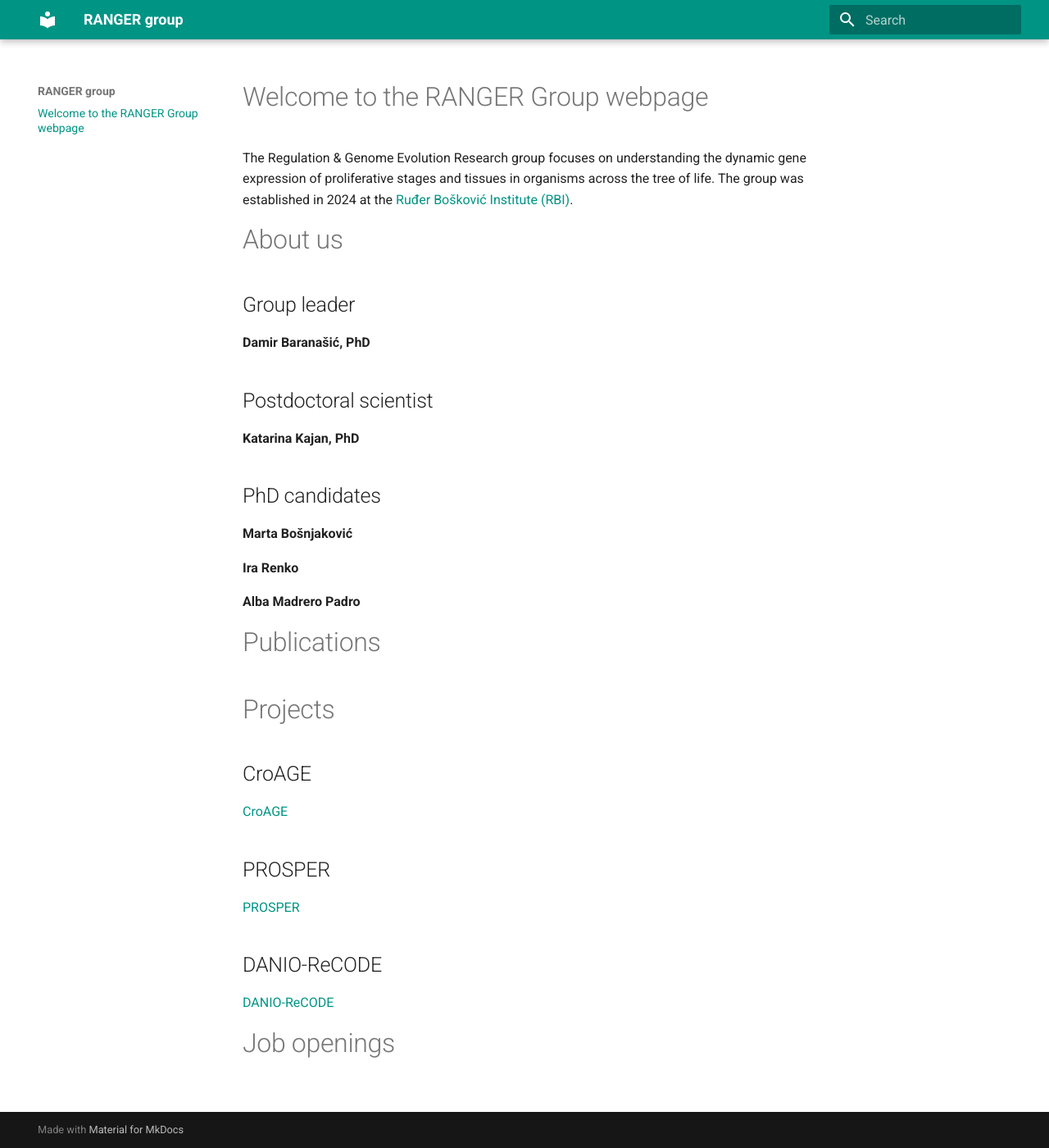
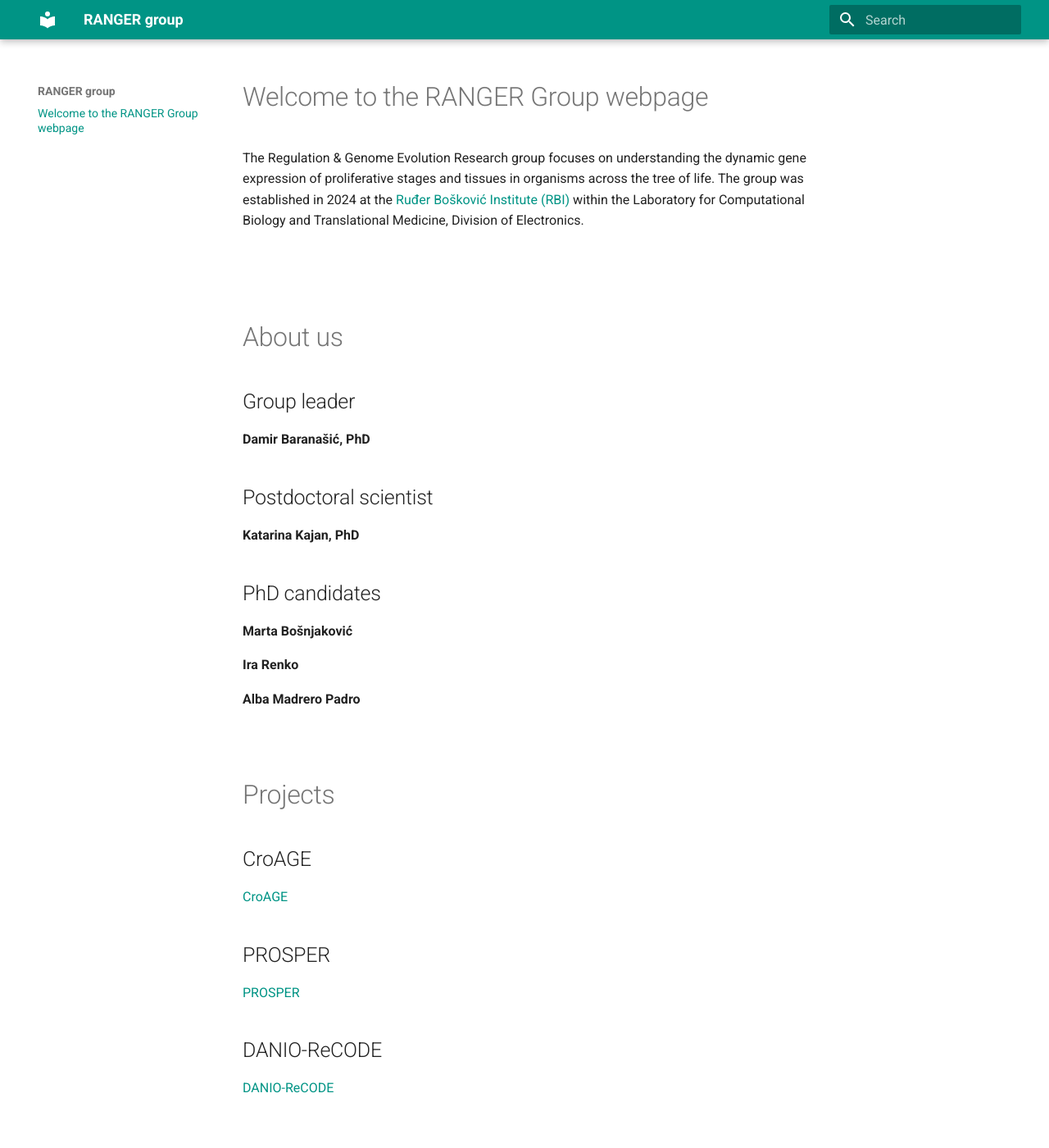
Before and after one commit to mlkr-rbi/BaranasicGroup.github.io, an MkDocs documentation site: the page built from docs/index.md, in a window 1280 px wide and 1400 px high. Shown: the whole window at 82% size. Built offline with MkDocs 1.6.1 and Material for MkDocs 9.7.7, drawn with Linux system fonts in a browser that asks for light colours; some web fonts are replaced.

Commit message:
Add text

```diff
--- a/docs/index.md
+++ b/docs/index.md
@@ -1,6 +1,10 @@
 # Welcome to the RANGER Group webpage
 
-The Regulation & Genome Evolution Research group focuses on understanding the dynamic gene expression of proliferative stages and tissues in organisms across the tree of life. The group was established in 2024 at the [Ruđer Bošković Institute (RBI)](https://www.irb.hr/).
+The Regulation & Genome Evolution Research group focuses on understanding the dynamic gene expression of proliferative stages and tissues in organisms across the tree of life. The group was established in 2024 at the [Ruđer Bošković Institute (RBI)](https://www.irb.hr/) within the Laboratory for Computational Biology and Translational Medicine, Division of Electronics.
+
+<br>
+<br>
+<br>
 
 # About us
 ## Group leader
@@ -16,7 +20,8 @@ The Regulation & Genome Evolution Research group focuses on understanding the dy
 
 **Alba Madrero Padro**
 
-# Publications
+<br>
+<br>
 
 # Projects
 
@@ -29,5 +34,12 @@ The Regulation & Genome Evolution Research group focuses on understanding the dy
 ## DANIO-ReCODE
 [DANIO-ReCODE](https://danio-recode.eu/)
 
+<br>
+<br>
+
+# Publications
+
+<br>
+<br>
 
 # Job openings
```
Also changed, not shown: site/index.html, site/search/search_index.json.
